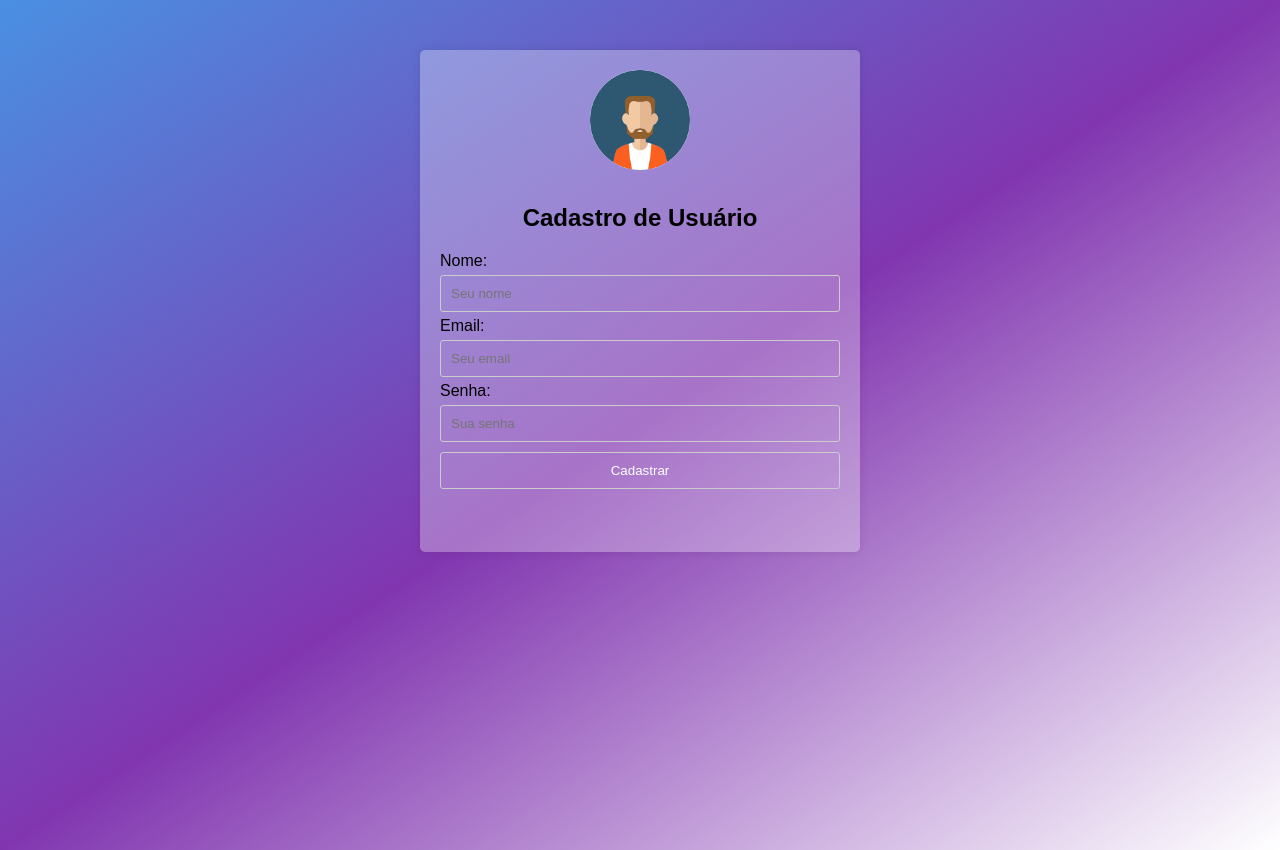
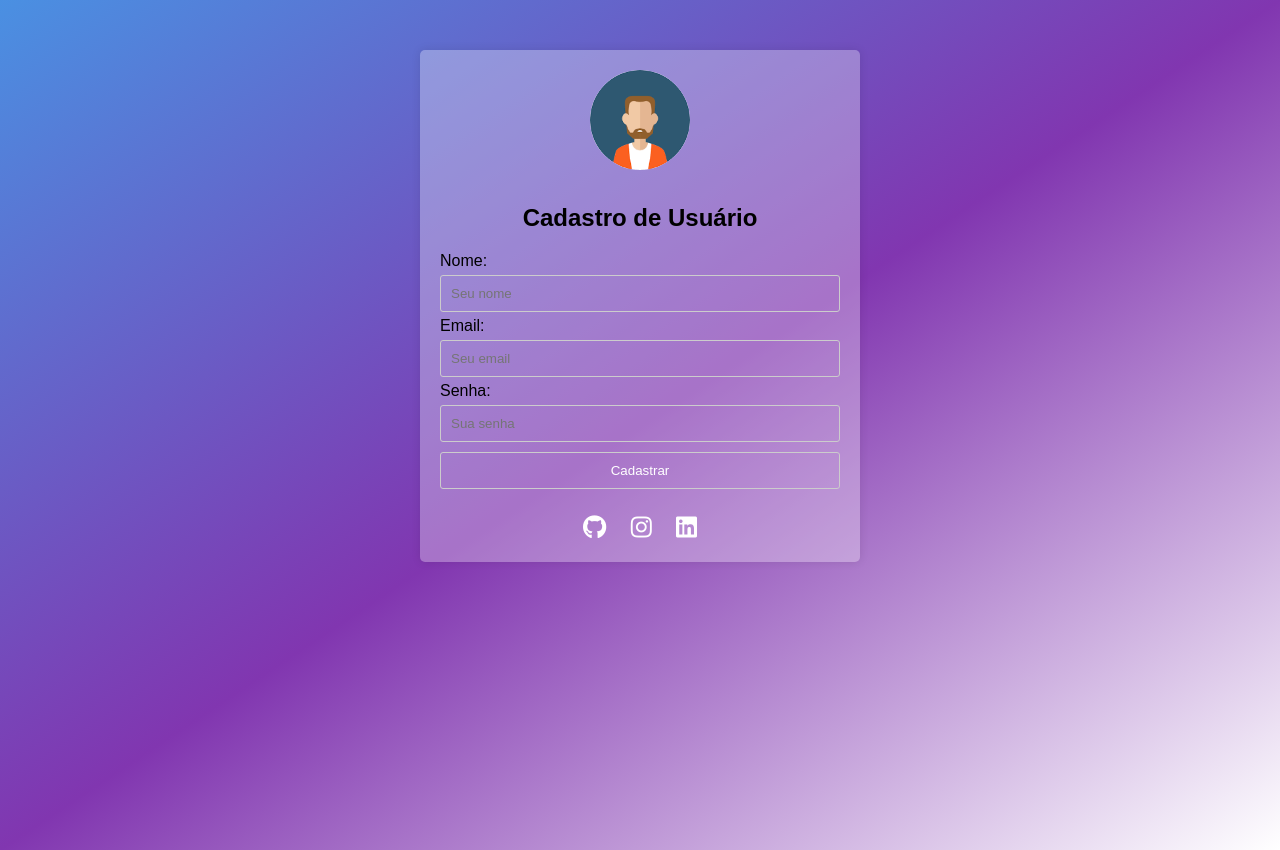
Before and after one commit to Pedro2304/Projetoe-ShipWMS, a plain HTML site: page index.html in a window 1280 px wide. Drawn offline with Linux system fonts and the light colour scheme.

Commit message:
Atrualização para nevio

```diff
--- a/index.html
+++ b/index.html
@@ -4,13 +4,15 @@
 <meta charset="UTF-8">
 <meta name="viewport" content="width=device-width, initial-scale=1.0">
 <title>Cadastro de Usuário</title>
+<link rel="stylesheet" href="https://cdnjs.cloudflare.com/ajax/libs/font-awesome/5.15.4/css/all.min.css">
+
 <link rel="stylesheet" href="styles.css">
 </head>
 <body>
 
 <div class="container">
     <div class="header">
-        <img src="Projetoe-ShipWMS/images.png" alt="Foto do Usuário">
+        <img src="images.png" alt="Foto do Usuário">
         <h2>Cadastro de Usuário</h2>
     </div>
     <form id="userForm" onsubmit="return validateForm()">
@@ -28,10 +30,11 @@
     <div id="errorMessage" class="error"></div>
 
     <div class="social-links">
-        <a href="#"><i class="fab fa-github"></i></a>
-        <a href="#"><i class="fab fa-instagram"></i></a>
-        <a href="#"><i class="fab fa-linkedin"></i></a>
+        <a href="https://github.com/seu-usuario"><i class="fab fa-github"></i></a>
+        <a href="https://instagram.com/seu-usuario"><i class="fab fa-instagram"></i></a>
+        <a href="https://linkedin.com/in/seu-usuario"><i class="fab fa-linkedin"></i></a>
     </div>
+
 </div>
 
 <script src="script.js"></script>
--- a/styles.css
+++ b/styles.css
@@ -49,13 +49,15 @@ input[type="submit"]:hover {
     text-align: center;
     margin-top: 20px;
 }
+
 .social-links a {
     display: inline-block;
     margin: 0 10px;
-    color: black;
+    color: white;
     text-decoration: none;
     font-size: 24px;
 }
+
 
 @media only screen and (max-width: 600px) {
     .container {
```
